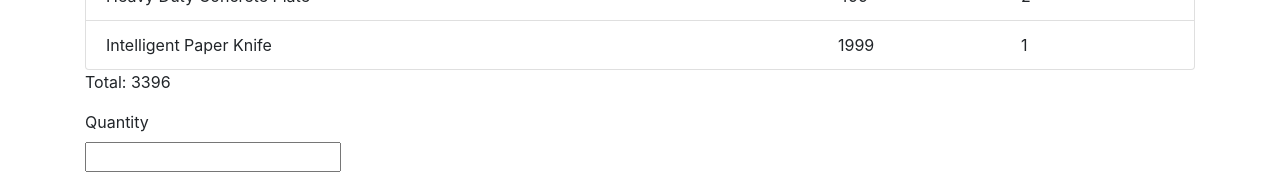
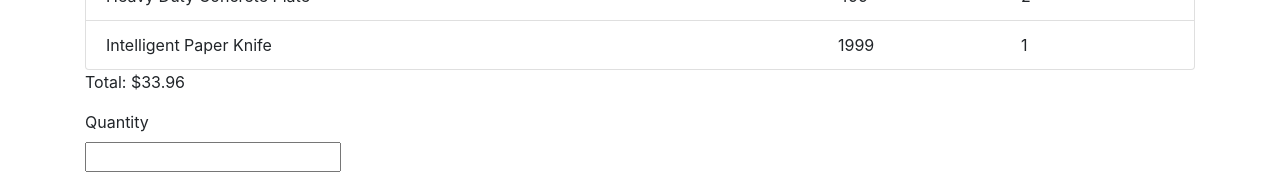
Before and after one commit to prisoka/shopping-cart, a React (Create React App) app: page / in a window 1280 px wide. Shown: the part 239-412 px from the top of the page. Built offline with nearby package versions, Linux system fonts and the light colour scheme; the HTML template or start-up script is replaced by a standard one.

Commit message:
fixed total cart syntax

```diff
--- a/src/App.js
+++ b/src/App.js
@@ -45,7 +45,7 @@ class App extends Component {
       <div className="App">
         <CartHeader />
         <CartItems cartItemsList={cartItemsList} />
-        <p className="container" id='cartTotal'>Total: {this.state.cartTotal}</p>
+        <p className="container" id='cartTotal'>Total: ${this.state.cartTotal/100}</p>
         <AddItem products={products} onItemAdded={ (item) => this.addedItem(item)}/>
         <CartFooter />
         {/* <CartFooter copyright="whenever you're creating this app :)" /> */}
```
